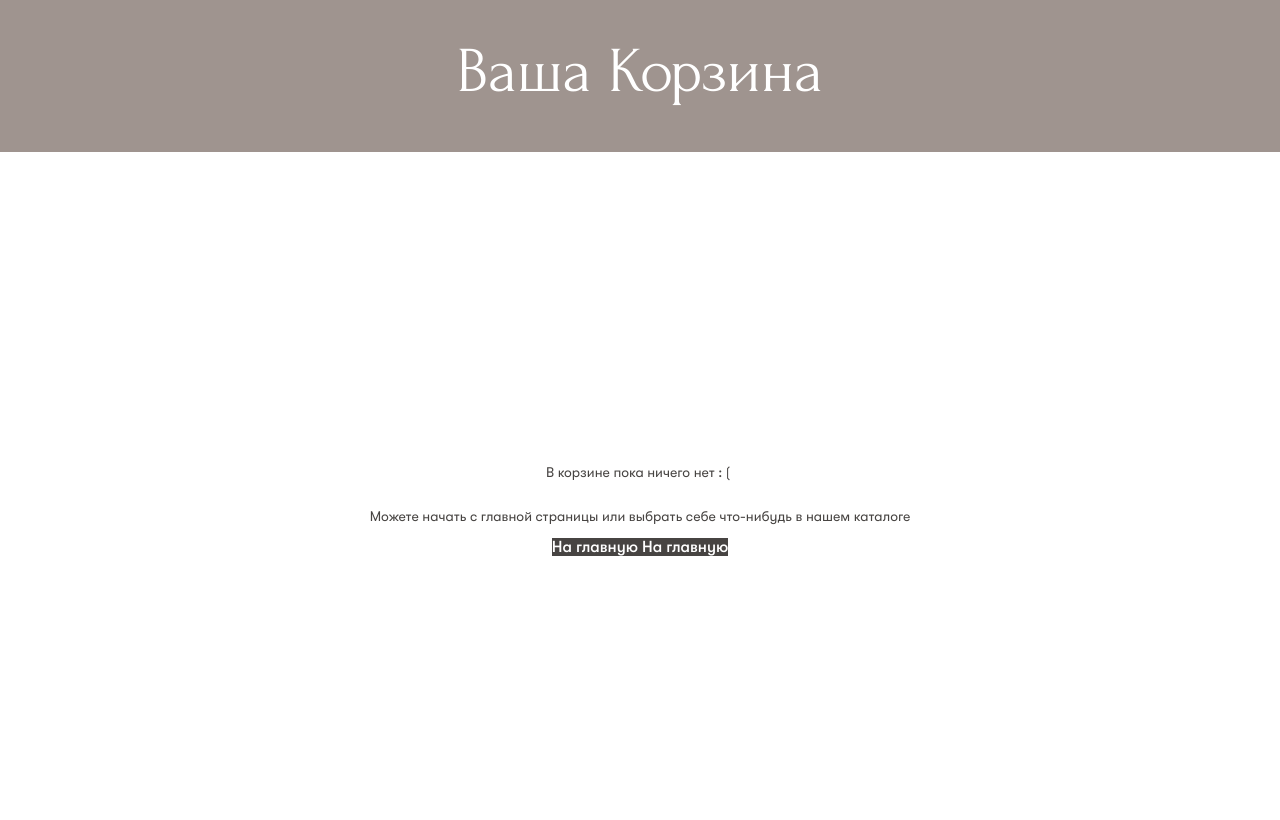
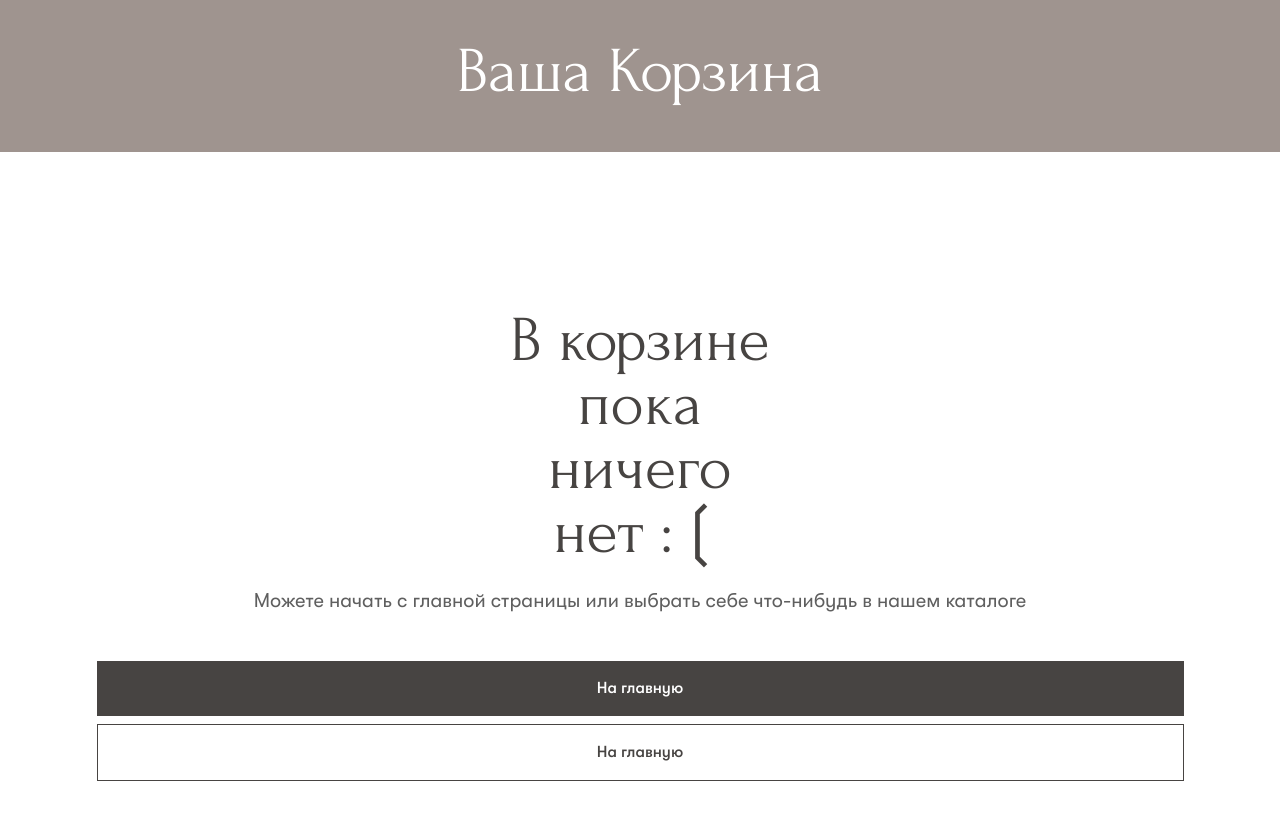
Before and after one commit to htmlonelove/html2-8, a website: page source/emptycart.html in a window 1280 px wide. Drawn offline with nearby package versions, Linux system fonts and the light colour scheme; files that its build step writes are made by us from their sources.

Commit message:
Add style emptycart

```diff
--- a/source/emptycart.html
+++ b/source/emptycart.html
@@ -21,9 +21,13 @@
         </div>
       </section>
       <section class="cart">
-        <div class="cart__wrapper">
+        <div class="cart__wrapper cart__wrapper--empty-cart">
+          <h2 class="visually-hidden"> Пустая корзина</h2>
           <div class="cart__image">
-            <svg></svg>
+            <span class="visually-hidden"> Иконка пакетов с бирками</span>
+            <svg class="cart__icon" width="87" height="106" fill="#e0deda">
+              <use xlink:href="img/sprite.svg#cart-icon"></use>
+            </svg>
           </div>
           <p class="cart__info"> В корзине пока ничего нет :&#10098;</p>
           <p class="cart__description"> Можете начать с главной страницы или выбрать себе что-нибудь в нашем каталоге</p>
--- a/source/less/blocks/cart.less
+++ b/source/less/blocks/cart.less
@@ -10,3 +10,55 @@
     padding: 145px 48px 108px 48px;
   }
 }
+
+//empty cart
+.cart__wrapper--empty-cart {
+  padding-top: 48px;
+}
+
+.cart__info {
+  margin: 0 0 24px 0;
+  font-family: "Forum", "Arial", serif;
+  font-weight: 400;
+  font-size: 32px;
+  line-height: 32px;
+  color: #474442;
+  max-width: 283px;
+  justify-self: center;
+
+  @media (min-width: @desktop-width) {
+    font-size: 64px;
+    line-height: 64px;
+  }
+}
+
+.cart__description {
+  margin: 0 0 32px 0;
+  font-family: "GTWalsheimPro", "Arial", sans-serif;
+  font-weight: 400;
+  font-size: 16px;
+  line-height: 20px;
+  color: #5f5f5f;
+
+  @media (min-width: @desktop-width) {
+    margin-bottom: 48px;
+    font-size: 20px;
+    line-height: 24px;
+  }
+}
+
+.cart__buttons {
+  display: flex;
+  flex-direction: column;
+  gap: 8px;
+}
+
+.cart__button {
+  padding: 18px 0;
+}
+
+.cart__button--light {
+  color: #474442;
+  background-color: #ffffff;
+  border: 1px solid #474442;
+}
```
Also changed, not shown: source/img/cart.svg (deleted).
